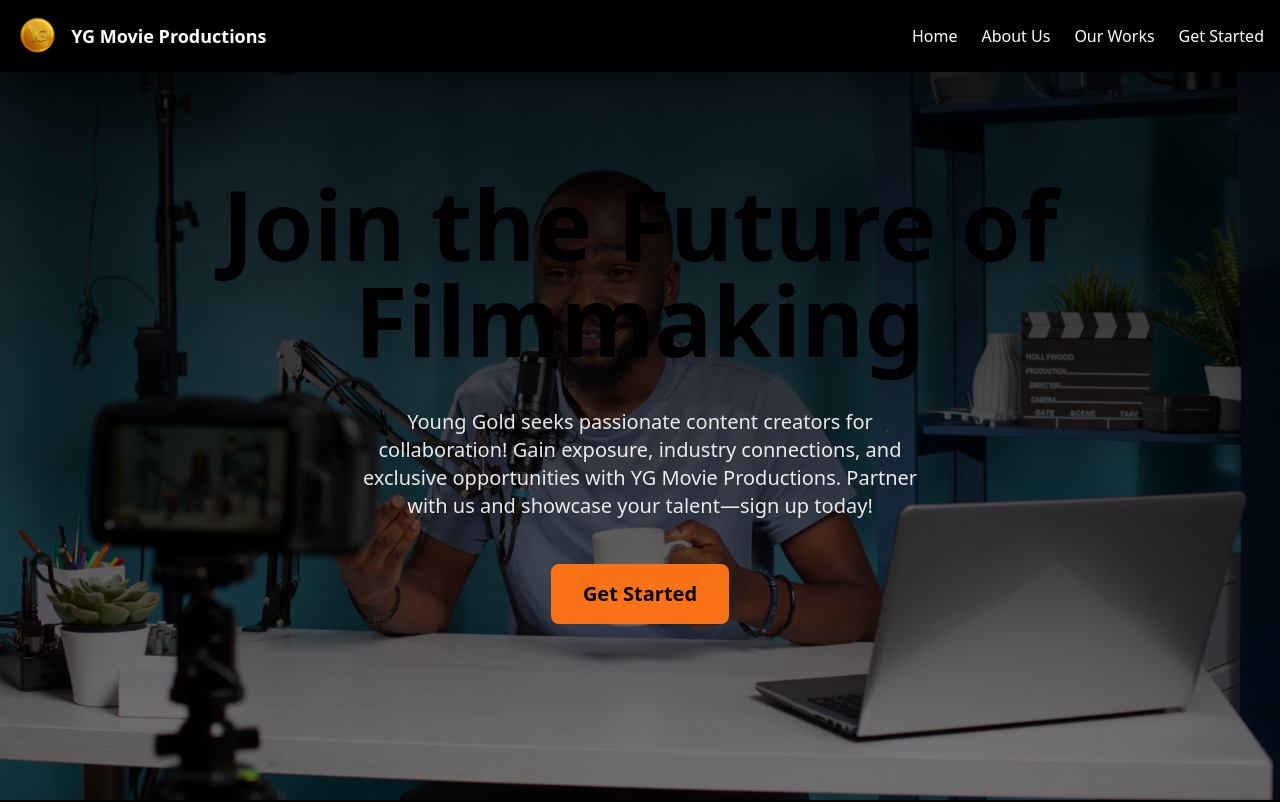
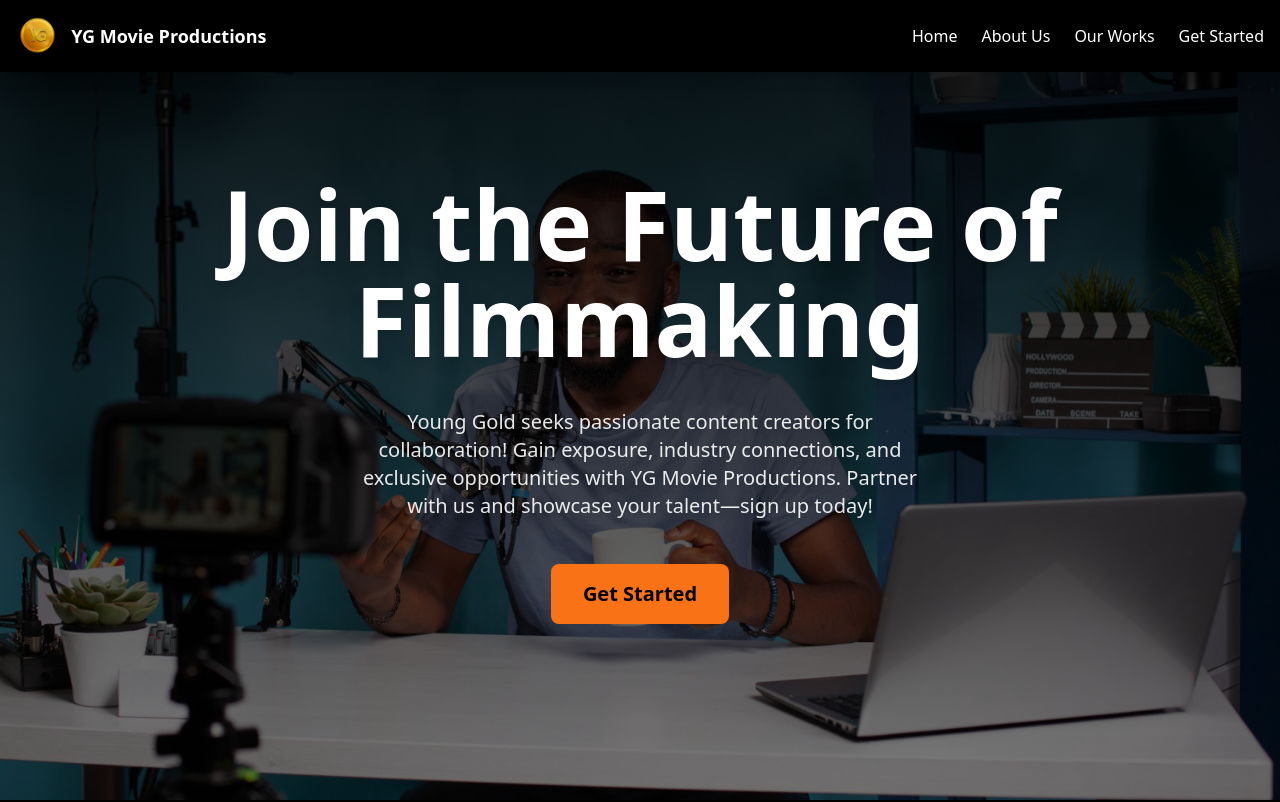
Before and after one commit to vicsystems55/ygmovieonline, a Vue app: page / in a window 1280 px wide. Shown: the top 802 px of the page. Built offline with nearby package versions, Linux system fonts and the light colour scheme.

Commit message:
yg application

```diff
--- a/src/views/DashboardView.vue
+++ b/src/views/DashboardView.vue
@@ -11,7 +11,7 @@
           </button>
           <div class="relative">
             <button @click="showProfileDropdown = !showProfileDropdown" class="flex items-center">
-              <img src="https://via.placeholder.com/32" alt="Profile" class="rounded-full h-8 w-8">
+              <img src="../assets/img/logo.png" alt="Profile" class="rounded-full h-8 w-8">
               <svg xmlns="http://www.w3.org/2000/svg" class="h-4 w-4 ml-1" viewBox="0 0 20 20" fill="currentColor">
                 <path fill-rule="evenodd" d="M5.293 7.293a1 1 0 011.414 0L10 10.586l3.293-3.293a1 1 0 111.414 1.414l-4 4a1 1 0 01-1.414 0l-4-4a1 1 0 010-1.414z" clip-rule="evenodd" />
               </svg>
--- a/src/views/HomeView.vue
+++ b/src/views/HomeView.vue
@@ -93,7 +93,7 @@ const toggleMenu = () => {
     >
     <div class="absolute inset-0 bg-gradient-to-b from-black/90 to-black/50"></div>
     <div class="relative z-10 px-4">
-        <h2 class="text-5xl sm:text-8xl font-bold text-gold/90 drop-shadow-lg leading-tight">Join the Future of Filmmaking</h2>
+        <h2 class="text-5xl sm:text-8xl font-bold text-gold/90 drop-shadow-lg leading-tight text-white">Join the Future of Filmmaking</h2>
         <div class="max-w-xl mx-auto">
             <p class="mt-5 py-5 text-white/90 drop-shadow-md text-base sm:text-xl">
                 Young Gold seeks passionate content creators for collaboration! Gain exposure, industry connections, and exclusive opportunities with YG Movie Productions. Partner with us and showcase your talent—sign up today!
```
Also changed, not shown: 1 other file (tests, documents, lock files or other folders).
